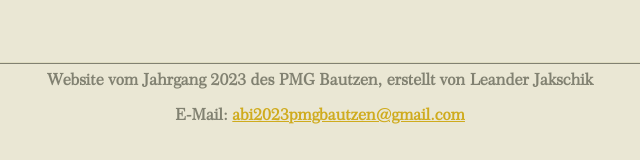
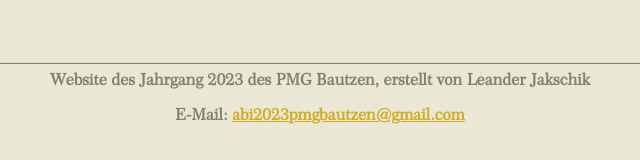
Before and after one commit to LeanderJDev/JGQ-Website, a plain HTML site: page index.html in a window 1280 px wide. Shown: the part 7636-7796 px from the top of the page, 320-960 px from the left. Drawn offline with Linux system fonts and the light colour scheme.

Commit message:
Der Genitiv ist dem Dativ sein Feind

```diff
--- a/index.html
+++ b/index.html
@@ -399,7 +399,7 @@
             <hr>
 
             <footer>
-                  <p>Website vom Jahrgang 2023 des PMG Bautzen, erstellt von Leander Jakschik</p>
+                  <p>Website des Jahrgang 2023 des PMG Bautzen, erstellt von Leander Jakschik</p>
                   <p>E-Mail: <a href="mailto:abi2023pmgbautzen@gmail.com">abi2023pmgbautzen@gmail.com</a></p>
             </footer>
       </div>
```
